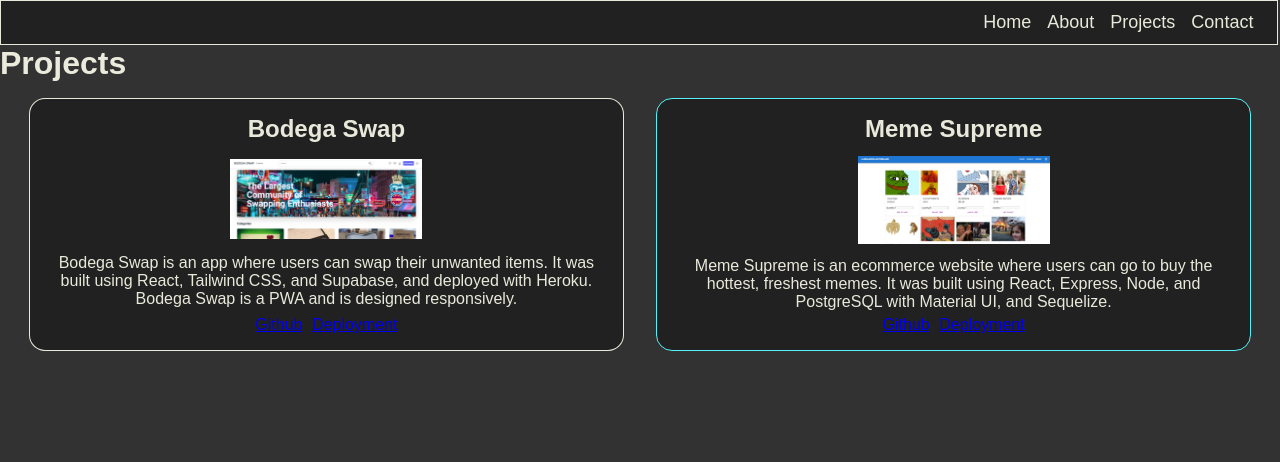
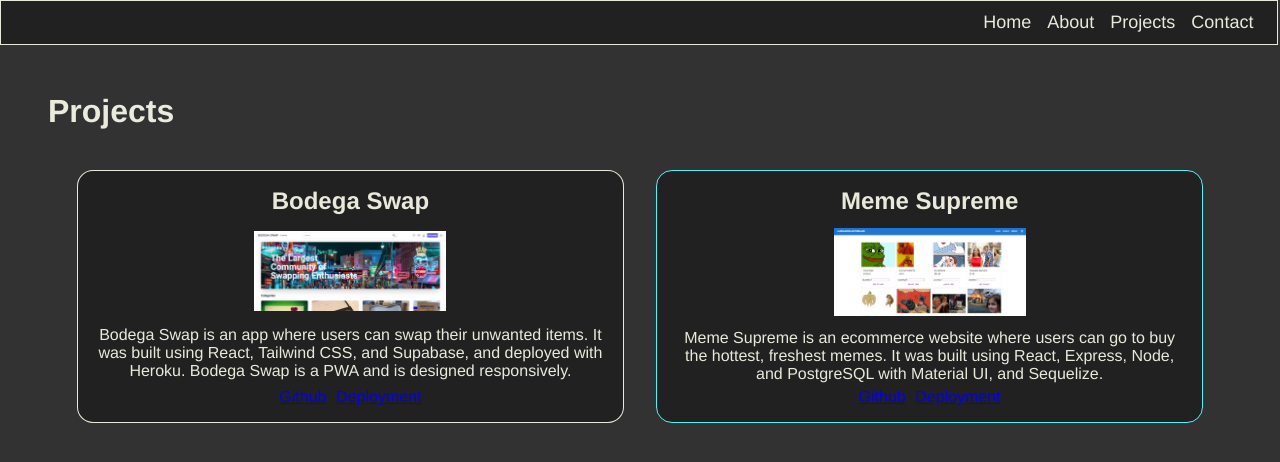
Before and after one commit to cjforbz/personal-site, a Next.js app: page /projects in a window 1280 px wide. Shown: the top 462 px of the page. Built offline with nearby package versions, Linux system fonts and the light colour scheme.

Commit message:
styling updated

```diff
--- a/app.css
+++ b/app.css
@@ -2,11 +2,11 @@
 * {
   margin: 0;
   padding: 0;
+  font-family: 'Helvetica', sans-serif;
 }
 
 body {
   background-color: #323232;
-  font-family: sans-serif;
   color: rgba(255, 255, 240, 0.9);
 }
 
@@ -210,6 +210,13 @@
 
 #projects {
   display: flex;
+  flex-direction: column;
+  margin: 3rem;
+  gap: 3vh;
+}
+
+#projects-container {
+  display: flex;
   justify-content: space-evenly;
   margin-right: 1vw;
   margin-left: 1vw;
@@ -250,7 +257,7 @@
   background-color: #212121;
 }
 
-#projects img {
+#projects-container img {
   max-width: 15vw;
   max-height: 15vh;
   padding: 0.5rem;
@@ -261,6 +268,13 @@
 }
 
 /* contact styles */
+
+#contact {
+  display: flex;
+  flex-direction: column;
+  margin: 3rem;
+  gap: 3vh;
+}
 
 #contact-info {
   display: flex;
--- a/pages/projects.tsx
+++ b/pages/projects.tsx
@@ -1,9 +1,9 @@
 import projects from '../public/projects';
 const Projects = () => {
   return (
-    <div>
+    <div id="projects">
       <h1>Projects</h1>
-      <div id="projects">
+      <div id="projects-container">
         {projects.map((project, idx) => {
           return (
             <div
```
